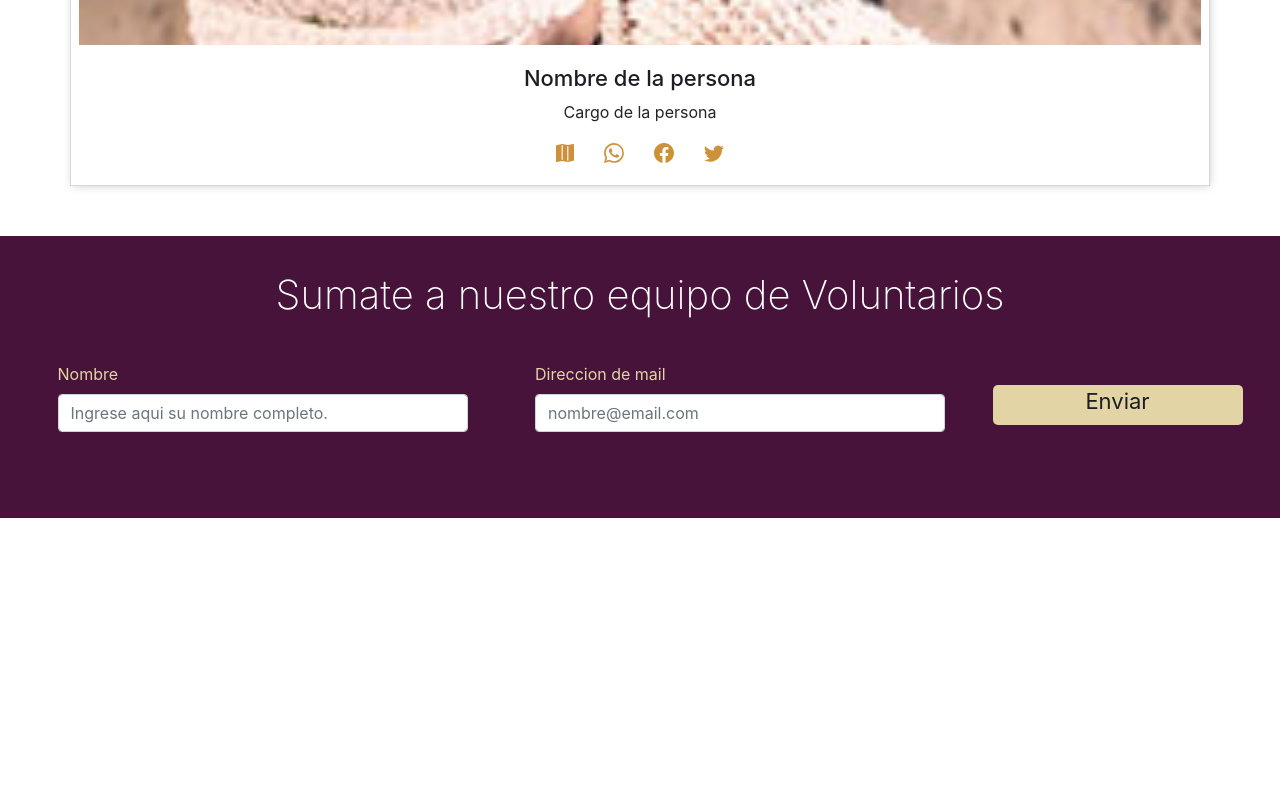
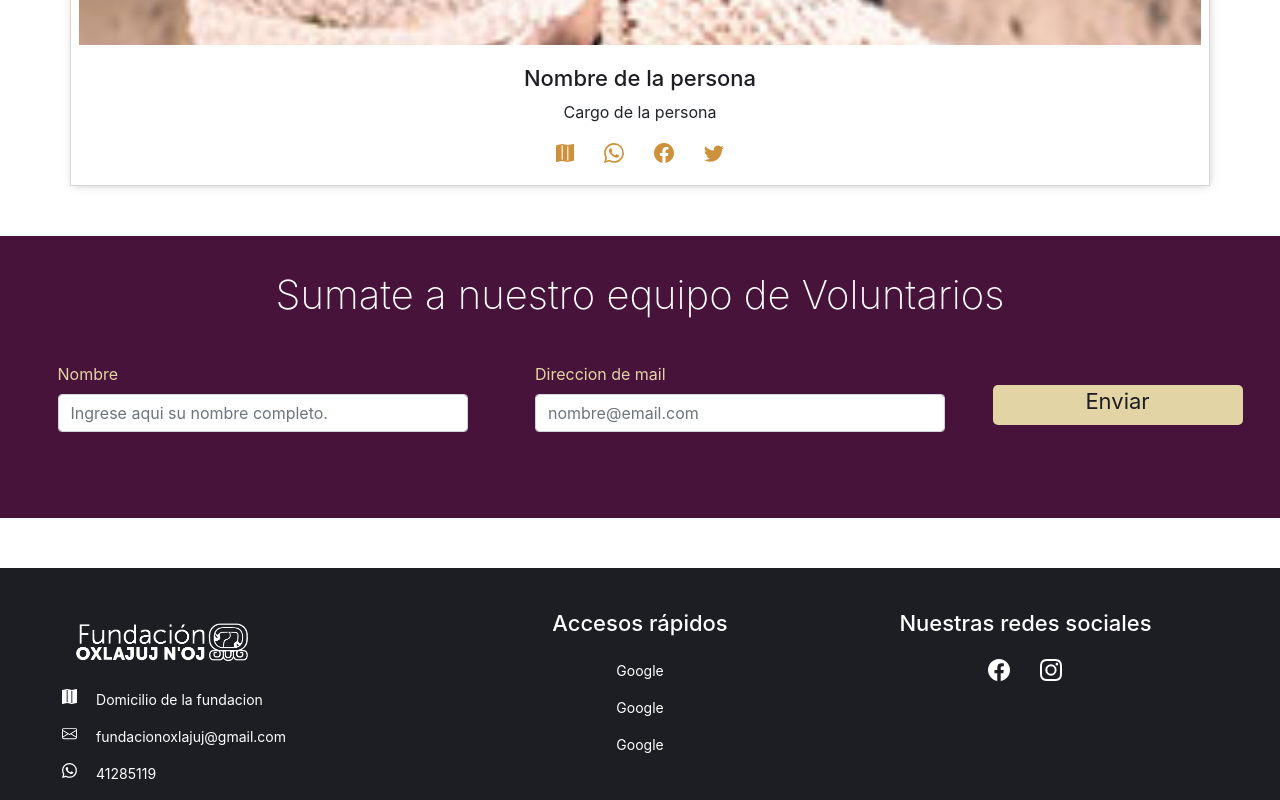
Before and after one commit to Ada-IT/ppi-web-oxlajuj, a Next.js app: page / in a window 1280 px wide. Shown: the part 2064-2864 px from the top of the page. Before the commit the page ends 2632 px from the top, so only its background shows below. Built offline with nearby package versions, Linux system fonts and the light colour scheme.

Commit message:
se agrega footer a las pages

```diff
--- a/pages/_app.js
+++ b/pages/_app.js
@@ -2,11 +2,13 @@ import "../styles/globals.css";
 import "bootstrap/dist/css/bootstrap.min.css";
 import "../containers/header/Header";
 import Layout from "../components/Layout";
+import Footer from "../components/footer/Footer";
 
 function MyApp({ Component, pageProps }) {
   return (
     <Layout>
       <Component {...pageProps} />
+      <Footer />
     </Layout>
   );
 }
```
Also changed, not shown: pages/contacto.jsx (+5 -10 lines).
